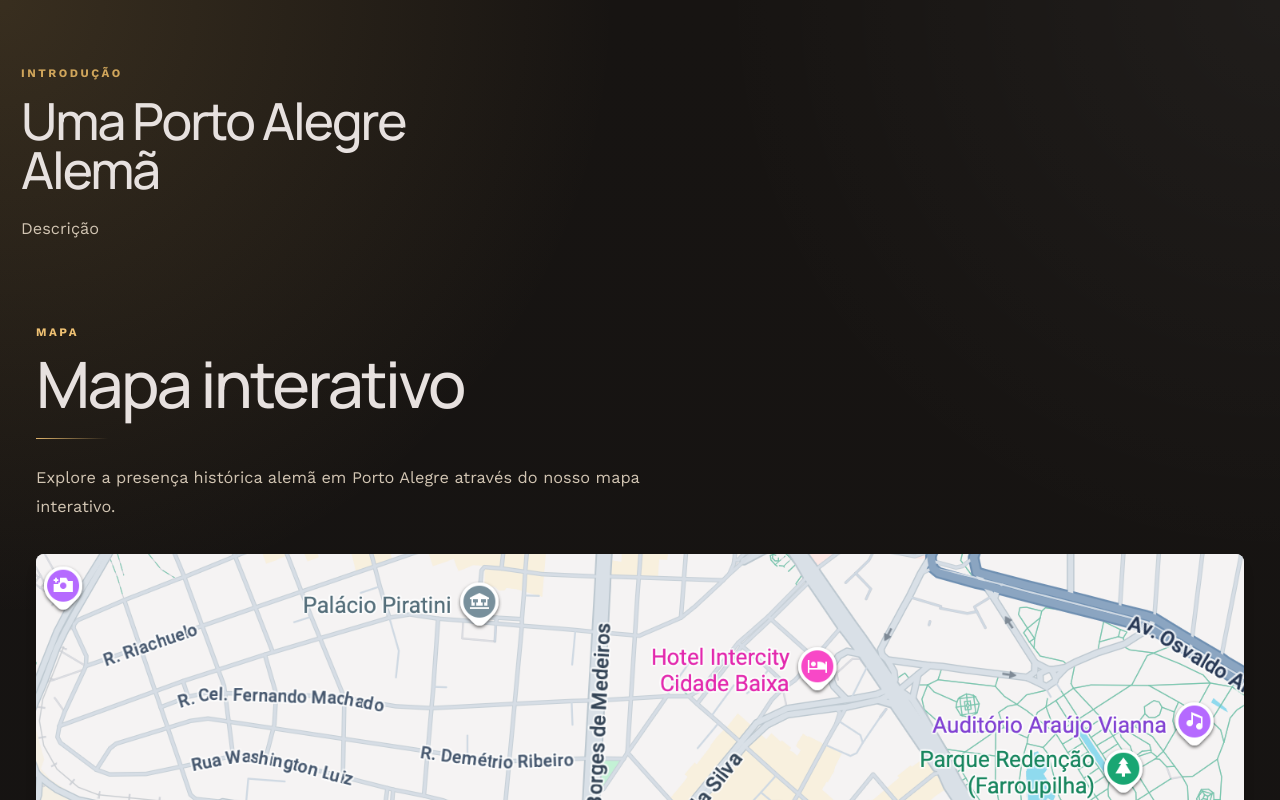
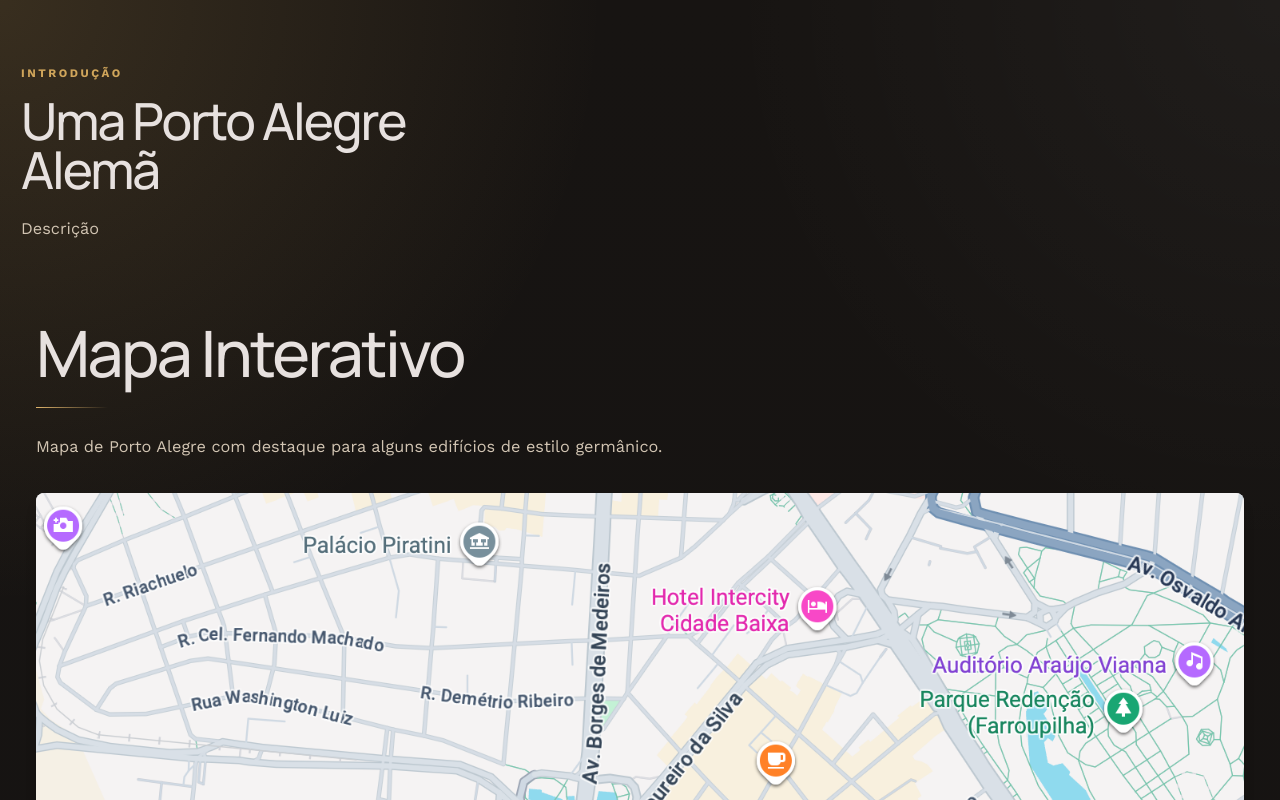
Before and after one commit to POA-Alema/UPAA-frontend, a Next.js app: page / in a window 1280 px wide. Shown: the top 800 px of the page. Built offline with nearby package versions, Linux system fonts and the light colour scheme.

Commit message:
duolingo

```diff
--- a/src/features/home/components/map-preview-section.tsx
+++ b/src/features/home/components/map-preview-section.tsx
@@ -2,19 +2,38 @@ import Image from 'next/image';
 import { FeatureAction } from "@/components/ui/feature-action";
 
 export function MapPreviewSection() {
+  const translations = {
+  en: {
+    mapPreviewAltText: "Preview map of Porto Alegre with a focus on some germanic buildings",
+    interactiveMap: "Interactive Map",
+    botonMapa: "Explore Map",
+
+  },
+  de: {
+    mapPreviewAltText: "Vorschaukarte von Porto Alegre mit Schwerpunkt auf einigen germanischen Gebäuden",
+    botonMapa: "Karte Erkunden",
+    interactiveMap: "Interaktive Karte"
+  },
+  pt: {
+    interactiveMap: "Mapa Interativo",
+    mapPreviewAltText: "Mapa de Porto Alegre com destaque para alguns edifícios de estilo germânico.",
+    botonMapa: "Explorar Mapa"
+  },
+
+}
+const currentLanguage = 'pt'
   return (
     <section className="flex flex-col items-center w-full max-w-7xl mx-auto py-12 px-4">
       <div className="w-full mb-8">
-        <p className="eyebrow eyebrow--light mb-2">Mapa</p>
 
         <h2 className="architect-title architect-title--light">
-          Mapa interativo
+          {translations[currentLanguage].interactiveMap}
         </h2>
 
         <div className="section-divider section-divider--accent mt-6 mb-6" />
 
         <p className="section-copy text-labels/secondary">
-          Explore a presença histórica alemã em Porto Alegre através do nosso mapa interativo.
+          {translations[currentLanguage].mapPreviewAltText}
         </p>
       </div>
 
@@ -32,7 +51,7 @@ export function MapPreviewSection() {
         <FeatureAction
           href="/mapa"
           icon="map"
-          label="Explorar Mapa"
+          label= {translations[currentLanguage].botonMapa}
           variant="primary"
         />
       </div>
```
